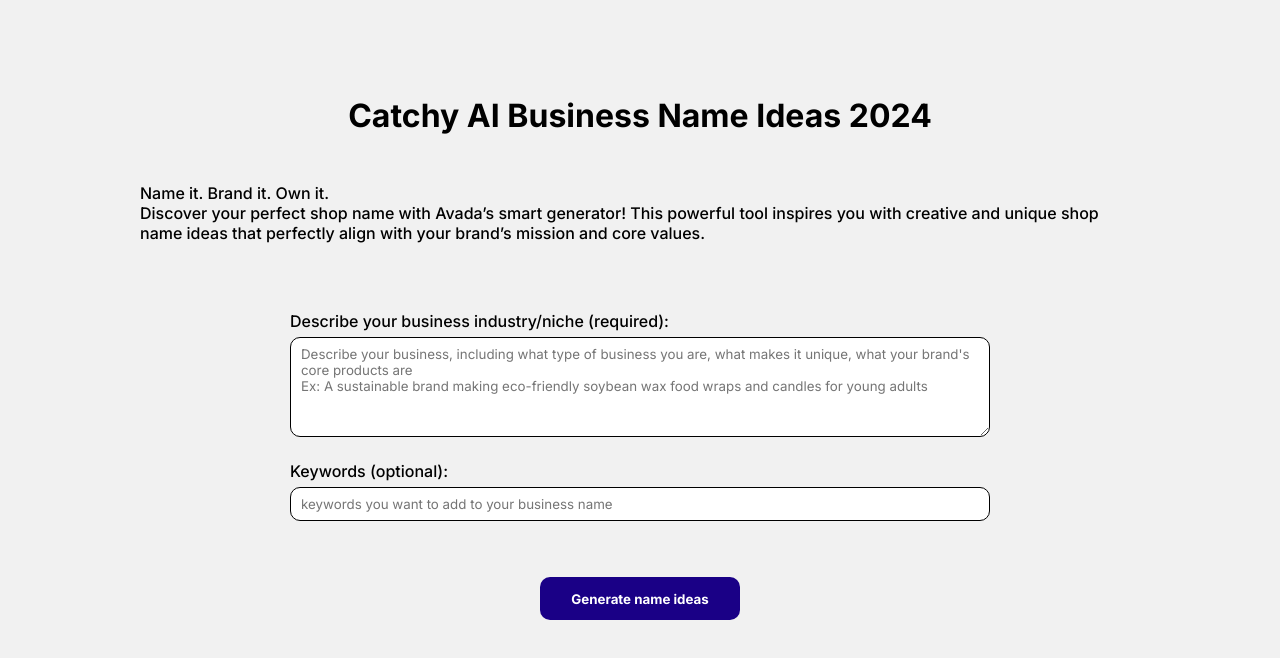
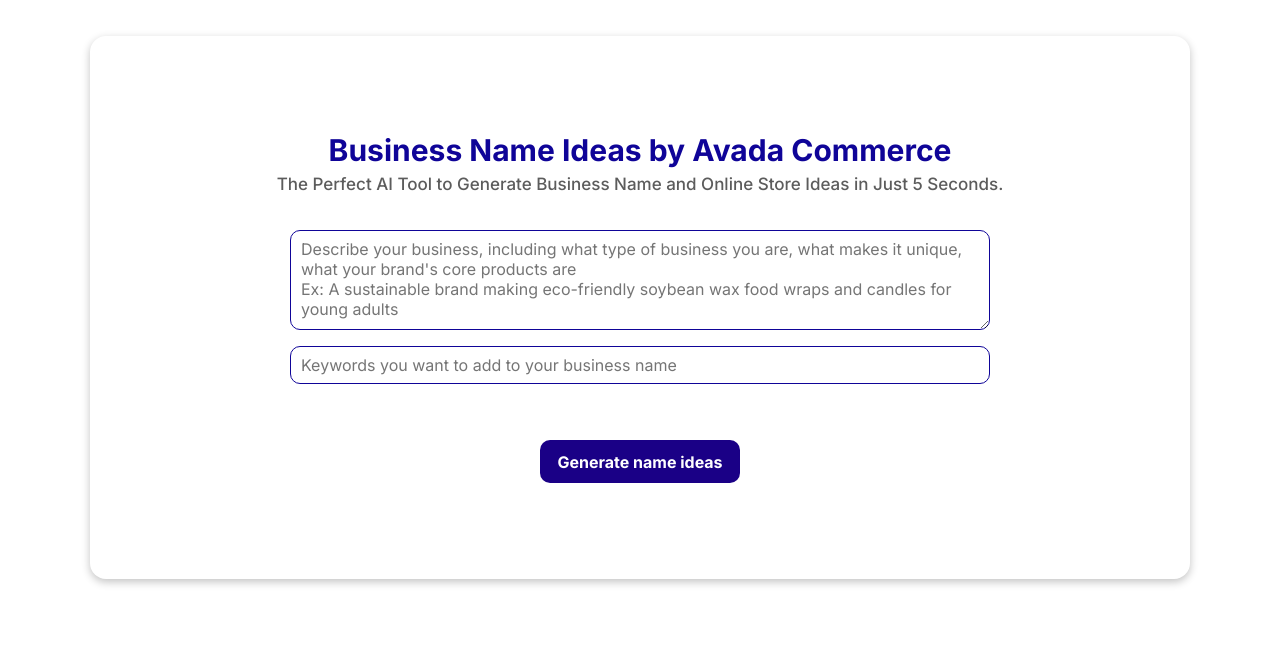
Before and after one commit to trannam110702/marketing-tool, a React (Create React App) app: page / in a window 1280 px wide. Shown: the top 658 px of the page. Built offline with nearby package versions, Linux system fonts and the light colour scheme.

Commit message:
update UI

```diff
--- a/src/App.css
+++ b/src/App.css
@@ -1,23 +1,46 @@
 .App {
   padding: 16px;
   font-weight: 500;
+  width: 100%;
+  max-width: 1100px;
+  box-shadow: rgba(0, 0, 0, 0.24) 0px 3px 8px;
+  border-radius: 16px;
+  margin-top: 36px;
+}
+
+h1, h2 {
+  color: rgba(15, 4, 152, 1);
+  font-weight: 700;
+}
+
+h1 {
+  font-size: 30px;
+}
+
+h2 {
+  font-size: 20px;
+}
+
+.description {
+  margin-top: 6px;
+  color: rgba(92, 92, 92, 1);
+  font-weight: 500;
+  font-size: 17px;
+  text-align: center;
 }
 
 .main {
-  padding: 80px 0;
+  padding: 80px 26px;
   display: flex;
   flex-direction: column;
-  gap: 48px;
+  gap: 24px;
 }
 
 .main > p {
   max-width: 1000px;
 }
 
-.center {
-  width: fit-content;
-  margin: auto;
-}
+
 
 #generate-form {
   width: 100%;
@@ -32,13 +55,14 @@
 #generate-form > input[type="text"], #generate-form > textarea  {
   outline: none;
   padding: 8px 10px;
-  margin-top: 6px;
+  margin-top: 12px;
   width: 100%;
   border-radius: 10px;
-  border: .5px black solid;
+  border: .5px rgba(15, 4, 152, 1) solid;
 }
 
 #generate-form > textarea {
+  border-color: rgba(15, 4, 152, 1);
   height: 100px;
 }
 
@@ -67,13 +91,25 @@
   justify-content: center;
   align-items: center;
   gap: 36px;
-  margin-top: 36px;
+  margin-top: 12px;
 }
 
 .result {
   width: 100%;
   max-width: 900px;
   font-weight: 500;
+}
+
+.result-items {
+  margin-top: 16px;
+  padding: 20px;
+  border: 1px rgba(15, 4, 152, 1) solid;
+  border-radius: 16px;
+  display: flex;
+  flex-direction: column;
+  gap: 16px;
+  font-weight: 700;
+  font-size: 14px;
 }
 
 .collumn {
@@ -97,7 +133,6 @@
 .row {
   display: flex;
   gap: 16px;
-  margin-top: 16px;
 }
 
 .validation {
--- a/src/App.js
+++ b/src/App.js
@@ -14,10 +14,11 @@
   const [result, setResult] = useState([]);
 
   return <AppContext.Provider value={{formData, setFormData, showResult, setShowResult, result, setResult, loading, setLoading}}>
-    <div className="App">
+    <div className="App center">
   <div className='main'>
-    <h1 className='center'>Catchy AI Business Name Ideas {new Date().getFullYear()}</h1>
-    <p className='center'>Name it. Brand it. Own it. <br/>Discover your perfect shop name with Avada’s smart generator! This powerful tool inspires you with creative and unique shop name ideas that perfectly align with your brand’s mission and core values.</p>
+    <div>
+    <h1 className='center'>Business Name Ideas by Avada Commerce</h1>
+    <p className='center description'>The Perfect AI Tool to Generate Business Name and Online Store Ideas in Just 5 Seconds.</p></div>
     {showResult ? <Result/> : <Form />}
   </div>
 </div>
--- a/src/Form/index.js
+++ b/src/Form/index.js
@@ -36,7 +36,6 @@
   </div> : "Generate name ideas"}</button>;
 
     return <div className='center' id="generate-form">
-    <label htmlFor="description">Describe your business industry/niche (required):</label><br/>
     <textarea placeholder="Describe your business, including what type of business you are, what makes it unique, what your brand's core products are Ex: A sustainable brand making eco-friendly soybean wax food wraps and candles for young adults" required value={formData.description} onChange={e => setFormData(prev => {
       setValidation(null)
       return ({...prev, description: e.target.value})
@@ -47,8 +46,7 @@
 <path fill-rule="evenodd" clip-rule="evenodd" d="M17 10C17 13.866 13.866 17 10 17C6.13401 17 3 13.866 3 10C3 6.13401 6.13401 3 10 3C13.866 3 17 6.13401 17 10ZM15.5 10C15.5 13.0376 13.0376 15.5 10 15.5C6.96243 15.5 4.5 13.0376 4.5 10C4.5 6.96243 6.96243 4.5 10 4.5C13.0376 4.5 15.5 6.96243 15.5 10Z" fill="#8E1F0B"/>
 </svg>
 {validatation?.description}</div>}
-    <label htmlFor="keyword">Keywords (optional): </label><br/>
-    <input placeholder="keywords you want to add to your business name" value={formData.keyword} name="keyword" id="keyword" type="text" onChange={e => setFormData(prev => ({...prev, keyword: e.target.value}))}/><br/><br/>
+    <input placeholder="Keywords you want to add to your business name" value={formData.keyword} name="keyword" id="keyword" type="text" onChange={e => setFormData(prev => ({...prev, keyword: e.target.value}))}/><br/><br/>
     <div className='center generate-btn'>{generateButton}</div>
   </div>
 }
--- a/src/Result/index.js
+++ b/src/Result/index.js
@@ -17,7 +17,8 @@
             <li>Describe your business: {formData.description}</li>
             <li>Keyword: {formData.keyword}</li>
         </ul>
-        <h2>Top 20 Unique Store Names of {new Date().getFullYear()} to Inspire You</h2>
+        <h2>Here are some names we think you might like</h2>
+    <div className="result-items">
     {formatedData.map((row, rowIndex) => {
         return <div className="row">
             {row.map((item, index) => {
@@ -25,6 +26,7 @@
             })}
         </div>
     })}
+    </div>
     <div className='center button-group'>
         {!loading && <button className="secondary" onClick={() => {setShowResult(false)}}>Let’s start over</button>}
         {<button onClick={() => window.open('https://shopify.pxf.io/RGG7mN', 'blank')}>Get more ideas</button>}
--- a/src/index.css
+++ b/src/index.css
@@ -3,7 +3,6 @@
 body {
   margin: 0;
   font-family: "Inter", serif;
-  background-color: rgba(241, 241, 241, 1);
 }
 
 code {
@@ -19,4 +18,10 @@
   box-sizing: border-box;
   font-family: "Inter", serif;
   font-optical-sizing: auto;
+  font-size: 16px;
 }
+
+.center {
+  width: fit-content;
+  margin: auto;
+}
```
